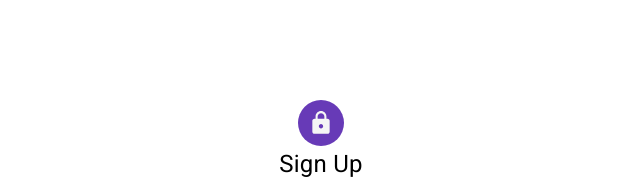
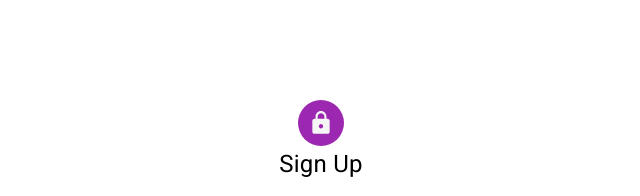
Before and after one commit to MBilalRasheed2/MaterialUI, a React (Create React App) app: page / in a window 1280 px wide. Shown: the top 196 px of the page, without its empty margins (329-969 px from the left). Built offline with nearby package versions, Linux system fonts and the light colour scheme.

Commit message:
change icon color

```diff
--- a/src/components/signUp/SignUp.js
+++ b/src/components/signUp/SignUp.js
@@ -68,7 +68,7 @@ const CopyRight = styled(Typography)({
 const SignUp = () => {
   return (
     <LoginGrid container md={12}>
-      <Avatar sx={{ bgcolor: deepPurple[500], width: 46, height: 46 }}>
+      <Avatar sx={{ bgcolor: '#9c27b0', width: 46, height: 46 }}>
         <HttpsIcon sx={{ width: 26, height: 26 }} />
       </Avatar>
       <SignInTitle>Sign Up</SignInTitle>
```
